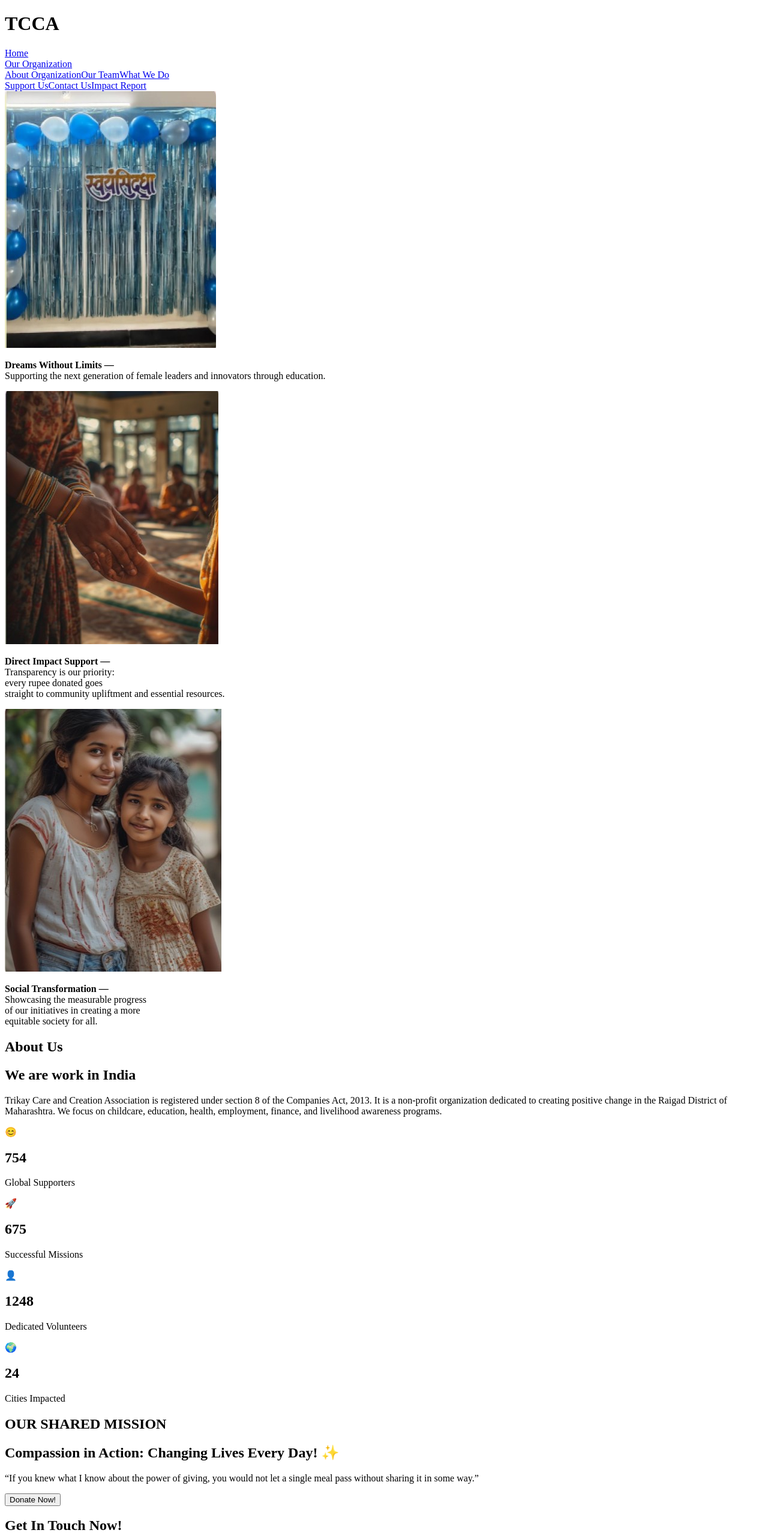
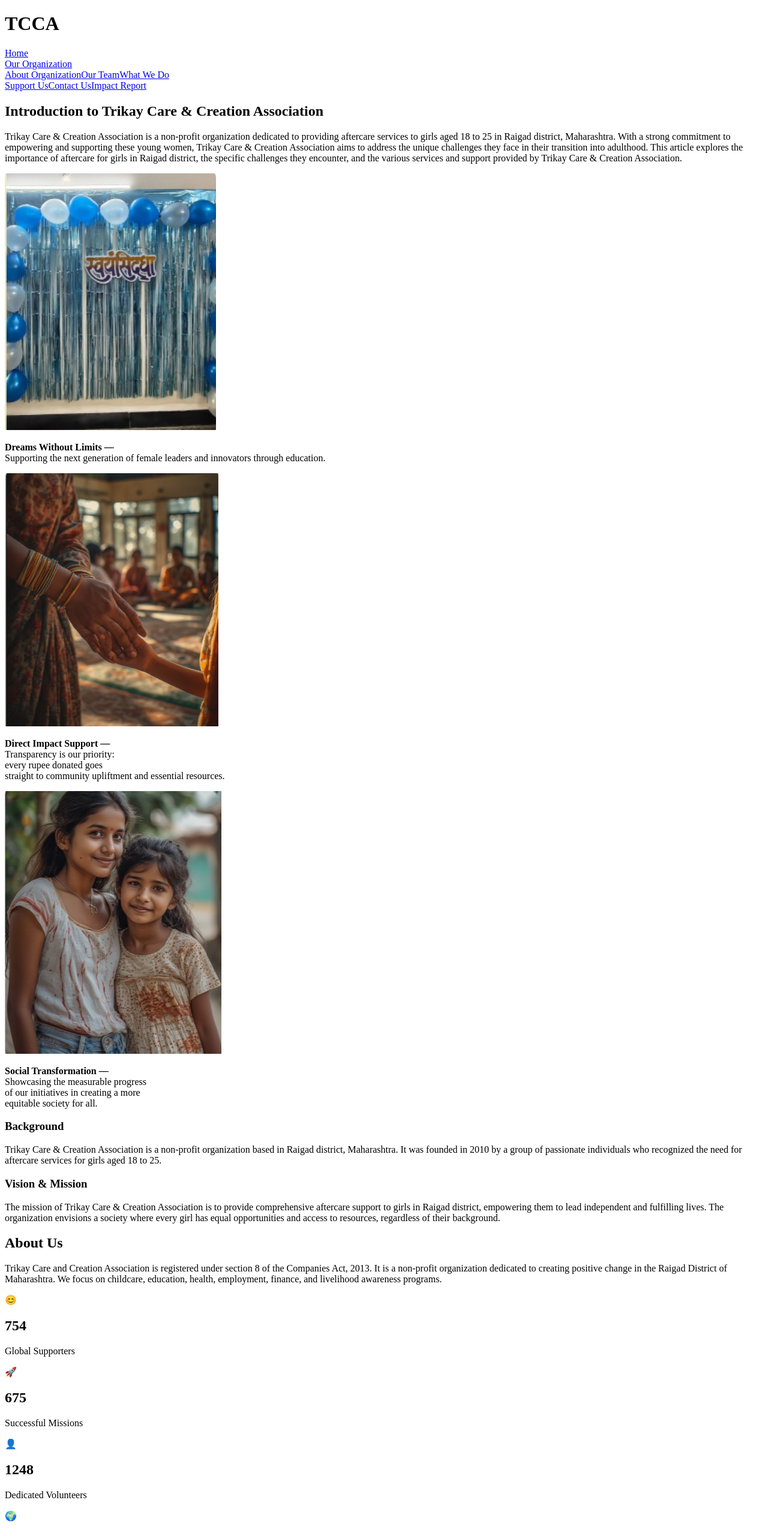
Before and after one commit to bhoomisingh00079/Trikaay, a React (Vite) app in the folder Frontend/: page / in a window 1280 px wide. Shown: the top 2561 px of the page at 60% size. Built offline with nearby package versions, Linux system fonts and the light colour scheme; the HTML template or start-up script is replaced by a standard one.

Commit message:
Feat. edited the Home page

```diff
--- a/Frontend/src/components/SiteFooter.jsx
+++ b/Frontend/src/components/SiteFooter.jsx
@@ -3,6 +3,10 @@ import { FaFacebook, FaInstagram, FaYoutube } from "react-icons/fa";
 
 export default function SiteFooter({ showVolunteer = false }) {
   const linkClasses = "text-base text-slate-800 transition hover:text-blue-600";
+
+  const handleScrollToTop = () => {
+    window.scrollTo(0, 0);
+  };
 
   return (
     <footer>
@@ -23,42 +27,23 @@ export default function SiteFooter({ showVolunteer = false }) {
         </section>
       )}
 
-      <section className="flex justify-center bg-violet-200 py-12">
-        <div className="flex w-full max-w-4xl flex-col items-center justify-between gap-6 px-6 md:flex-row md:items-start">
-          <div className="flex flex-col gap-5">
-            <h2 className="text-4xl font-bold text-slate-900">TCCA</h2>
-
-            <div className="flex flex-wrap gap-4">
-              <Link to="/" className={linkClasses}>
-                🏠 Home
-              </Link>
-              <Link to="/about" className={linkClasses}>
-                📘 About Us
-              </Link>
-              <Link to="/blogs" className={linkClasses}>
-                📰 Blogs
-              </Link>
-              <Link to="/support" className={linkClasses}>
-                🤝 Become Volunteer
-              </Link>
-              <Link to="/contact" className={linkClasses}>
-                📞 Contact Us
-              </Link>
+      <section className="flex justify-center bg-violet-200 py-8">
+        <div className="flex w-full max-w-4xl flex-col items-center justify-between gap-4 px-6 md:flex-row md:items-center">
+          <div className="flex flex-col gap-3">
+            <h2 className="text-3xl font-bold text-slate-900">TCCA</h2>
+            <div className="text-sm text-slate-800">
+              <p>Monday-Friday: 10 AM - 6 PM</p>
+              <p>Sunday: Closed</p>
             </div>
           </div>
 
-          <div className="flex flex-col items-center gap-4 md:items-end">
-            <div className="text-center text-base text-slate-800 md:text-right">
-              <p className="whitespace-nowrap">🕒 Monday to Friday: 10.00 a.m to 6.00 p.m</p>
-              <p className="mt-1">🚫 Sunday: Closed</p>
-            </div>
-
+          <div className="flex flex-col items-center gap-2">
             <div className="flex items-center">
               <input
                 placeholder="Your email..."
-                className="rounded-l-md border border-slate-300 px-3 py-2 outline-none"
+                className="rounded-l-md border border-slate-300 px-3 py-2 text-sm outline-none"
               />
-              <button className="rounded-r-md bg-blue-600 px-5 py-2 text-white transition hover:bg-blue-700">
+              <button className="rounded-r-md bg-blue-600 px-4 py-2 text-sm text-white transition hover:bg-blue-700">
                 Subscribe
               </button>
             </div>
@@ -66,9 +51,9 @@ export default function SiteFooter({ showVolunteer = false }) {
         </div>
       </section>
 
-      <div className="flex w-full items-center justify-center gap-6 border-t border-purple-300 bg-violet-200 px-4 py-6 text-3xl">
+      <div className="flex w-full items-center justify-center gap-6 border-t border-purple-300 bg-violet-200 px-4 py-3 text-2xl">
         <a
-          href="https://facebook.com"
+          href=""
           target="_blank"
           rel="noreferrer"
           className="transition duration-300 hover:scale-110 hover:text-blue-700"
@@ -76,7 +61,7 @@ export default function SiteFooter({ showVolunteer = false }) {
           <FaFacebook />
         </a>
         <a
-          href="https://instagram.com"
+          href=""
           target="_blank"
           rel="noreferrer"
           className="transition duration-300 hover:scale-110 hover:text-blue-700"
@@ -84,7 +69,7 @@ export default function SiteFooter({ showVolunteer = false }) {
           <FaInstagram />
         </a>
         <a
-          href="https://youtube.com"
+          href=""
           target="_blank"
           rel="noreferrer"
           className="transition duration-300 hover:scale-110 hover:text-blue-700"
@@ -93,8 +78,8 @@ export default function SiteFooter({ showVolunteer = false }) {
         </a>
       </div>
 
-      <div className="bg-black py-4 text-center text-white">
-        Copyright ©2023 Trikay | All Rights Reserved
+      <div className="bg-black py-3 text-center text-sm text-white">
+        Copyright ©2026 Trikay | All Rights Reserved
       </div>
     </footer>
   );
--- a/Frontend/src/pages/Home.jsx
+++ b/Frontend/src/pages/Home.jsx
@@ -1,10 +1,69 @@
+import { useEffect, useRef, useState } from "react";
 import Navbar from "../components/Navbar";
 import SiteFooter from "../components/SiteFooter";
 import img1 from "../assets/img1.jpg";
 import img2 from "../assets/img2.jpg";
 import img3 from "../assets/img3.jpg";
 
+const statsData = [
+  { icon: "😊", value: 754, label: "Global Supporters" },
+  { icon: "🚀", value: 675, label: "Successful Missions" },
+  { icon: "👤", value: 1248, label: "Dedicated Volunteers" },
+  { icon: "🌍", value: 24, label: "Cities Impacted" },
+];
+
 export default function Home() {
+  const statsRef = useRef(null);
+  const hasAnimatedRef = useRef(false);
+  const [counters, setCounters] = useState(statsData.map(() => 0));
+  const [isCounting, setIsCounting] = useState(false);
+
+  useEffect(() => {
+    const section = statsRef.current;
+
+    if (!section) {
+      return undefined;
+    }
+
+    const animateCounters = () => {
+      const duration = 2000;
+      const startTime = performance.now();
+      setIsCounting(true);
+
+      const step = (currentTime) => {
+        const progress = Math.min((currentTime - startTime) / duration, 1);
+
+        setCounters(statsData.map((item) => Math.floor(item.value * progress)));
+
+        if (progress < 1) {
+          requestAnimationFrame(step);
+        } else {
+          setCounters(statsData.map((item) => item.value));
+          setIsCounting(false);
+        }
+      };
+
+      requestAnimationFrame(step);
+    };
+
+    const observer = new IntersectionObserver(
+      (entries) => {
+        entries.forEach((entry) => {
+          if (entry.isIntersecting && !hasAnimatedRef.current) {
+            hasAnimatedRef.current = true;
+            animateCounters();
+            observer.disconnect();
+          }
+        });
+      },
+      { threshold: 0.35 }
+    );
+
+    observer.observe(section);
+
+    return () => observer.disconnect();
+  }, []);
+
   const buttonClasses =
     "rounded-full bg-blue-600 px-6 py-2 font-medium text-white transition hover:scale-105 hover:bg-blue-700 hover:shadow-lg";
 
@@ -13,7 +72,27 @@ export default function Home() {
   return (
     <>
       <Navbar />
+      <section className="mx-auto max-w-6xl px-100 py-16">
+        <div className="mb-4 flex items-start justify-between gap-4">
+          <div>
+            <h1 className="text-5xl font-bold">
+              Introduction to Trikay Care & Creation Association
+            </h1>
+          </div>
+        </div>
 
+        <p className="mt-4 text-lg leading-relaxed text-gray-700">
+          Trikay Care & Creation Association is a non-profit organization
+          dedicated to providing aftercare services to girls aged 18 to 25 in
+          Raigad district, Maharashtra. With a strong commitment to empowering
+          and supporting these young women, Trikay Care & Creation Association
+          aims to address the unique challenges they face in their transition
+          into adulthood. This article explores the importance of aftercare for
+          girls in Raigad district, the specific challenges they encounter, and
+          the various services and support provided by Trikay Care & Creation
+          Association.
+        </p>
+      </section>
       <div className="text-lg leading-7">
         <section className="mt-[-10px] grid gap-8 bg-green-100 px-6 pb-10 pt-10 text-center md:grid-cols-3">
           <article className="flex flex-col items-center gap-3 rounded-xl bg-white p-6 shadow-md transition hover:shadow-xl">
@@ -65,17 +144,34 @@ export default function Home() {
           </article>
         </section>
 
-        <section className="mx-auto max-w-5xl px-10 py-16">
+        <section className="mx-auto max-w-6xl px-100 py-12">
+          <div className="grid gap-11 md:grid-cols-2">
+            <div className="rounded-lg border-2 border-blue-500 bg-white p-8 shadow-md transition hover:shadow-lg">
+              <h3 className="mb-4 text-3xl font-bold text-slate-900">Background</h3>
+              <p className="text-lg leading-relaxed text-gray-700">
+                Trikay Care & Creation Association is a non-profit organization based in Raigad district, Maharashtra. It was founded in 2010 by a group of passionate individuals who recognized the need for aftercare services for girls aged 18 to 25.
+              </p>
+            </div>
+
+            <div className="rounded-lg border-2 border-blue-500 bg-white p-8 shadow-md transition hover:shadow-lg">
+              <h3 className="mb-4 text-3xl font-bold text-slate-900">Vision & Mission</h3>
+              <p className="text-lg leading-relaxed text-gray-700">
+                The mission of Trikay Care & Creation Association is to provide comprehensive aftercare support to girls in Raigad district, empowering them to lead independent and fulfilling lives. The organization envisions a society where every girl has equal opportunities and access to resources, regardless of their background.
+              </p>
+            </div>
+
+          </div>
+        </section>
+
+        <section className="mx-auto max-w-6xl px-5 py-16">
           <div className="mb-4 flex items-start justify-between gap-4">
             <div>
-              <h1 className="text-4xl font-bold">About Us</h1>
-              <h2 className="mt-1 text-lg font-medium text-gray-600">We are work in India</h2>
+              <h1 className="text-5xl font-bold">About Us</h1>
+
             </div>
-
-
           </div>
 
-          <p className="mt-4 text-base leading-relaxed text-gray-700">
+          <p className="mt-4 text-lg leading-relaxed text-gray-700">
             Trikay Care and Creation Association is registered under section 8
             of the Companies Act, 2013. It is a non-profit organization
             dedicated to creating positive change in the Raigad District of
@@ -84,30 +180,27 @@ export default function Home() {
           </p>
         </section>
 
-        <section className="grid grid-cols-2 gap-6 bg-purple-300 py-12 text-center md:grid-cols-4">
-          <div className="flex flex-col items-center gap-2">
-            <span className="text-4xl">😊</span>
-            <h2 className="text-2xl font-bold text-black">754</h2>
-            <p className="text-base text-black">Global Supporters</p>
-          </div>
-
-          <div className="flex flex-col items-center gap-2">
-            <span className="text-4xl">🚀</span>
-            <h2 className="text-2xl font-bold text-black">675</h2>
-            <p className="text-base text-black">Successful Missions</p>
-          </div>
-
-          <div className="flex flex-col items-center gap-2">
-            <span className="text-4xl">👤</span>
-            <h2 className="text-2xl font-bold text-black">1248</h2>
-            <p className="text-base text-black">Dedicated Volunteers</p>
-          </div>
-
-          <div className="flex flex-col items-center gap-2">
-            <span className="text-4xl">🌍</span>
-            <h2 className="text-2xl font-bold text-black">24</h2>
-            <p className="text-base text-black">Cities Impacted</p>
-          </div>
+        <section
+          ref={statsRef}
+          className="grid grid-cols-2 gap-6 bg-purple-300 py-12 text-center md:grid-cols-4"
+        >
+          {statsData.map((item, index) => (
+            <div key={item.label} className="flex flex-col items-center gap-2">
+              <span className="text-4xl">{item.icon}</span>
+              <h2 className="text-black">
+                <span
+                  data-animation-duration="2000"
+                  data-value={item.value}
+                  className={`inline-block min-w-[4ch] text-5xl font-extrabold leading-none transition-all duration-300 ${
+                    isCounting ? "scale-110" : "scale-100"
+                  }`}
+                >
+                  {counters[index]}
+                </span>
+              </h2>
+              <p className="text-base text-black">{item.label}</p>
+            </div>
+          ))}
         </section>
 
         <section className="mt-[-20px] flex flex-col items-center gap-5 bg-green-50 px-6 py-16 text-center">
@@ -115,7 +208,9 @@ export default function Home() {
 
           <h2 className="text-2xl font-semibold">
             Compassion in Action:{" "}
-            <span className="font-medium text-green-700">Changing Lives Every Day! ✨</span>
+            <span className="font-medium text-green-700">
+              Changing Lives Every Day! ✨
+            </span>
           </h2>
 
           <p className="mt-2 max-w-2xl text-base leading-relaxed text-gray-700">
```
